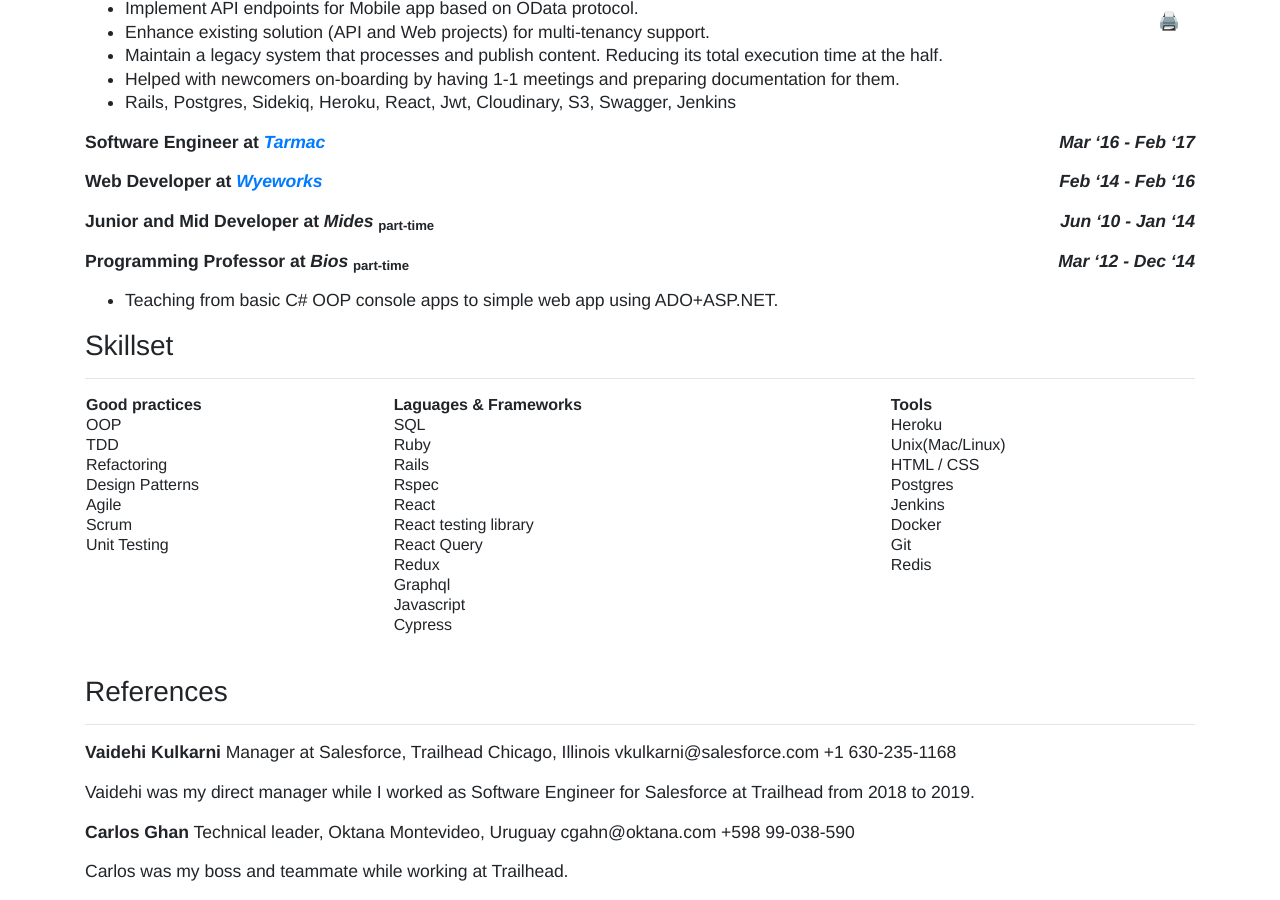
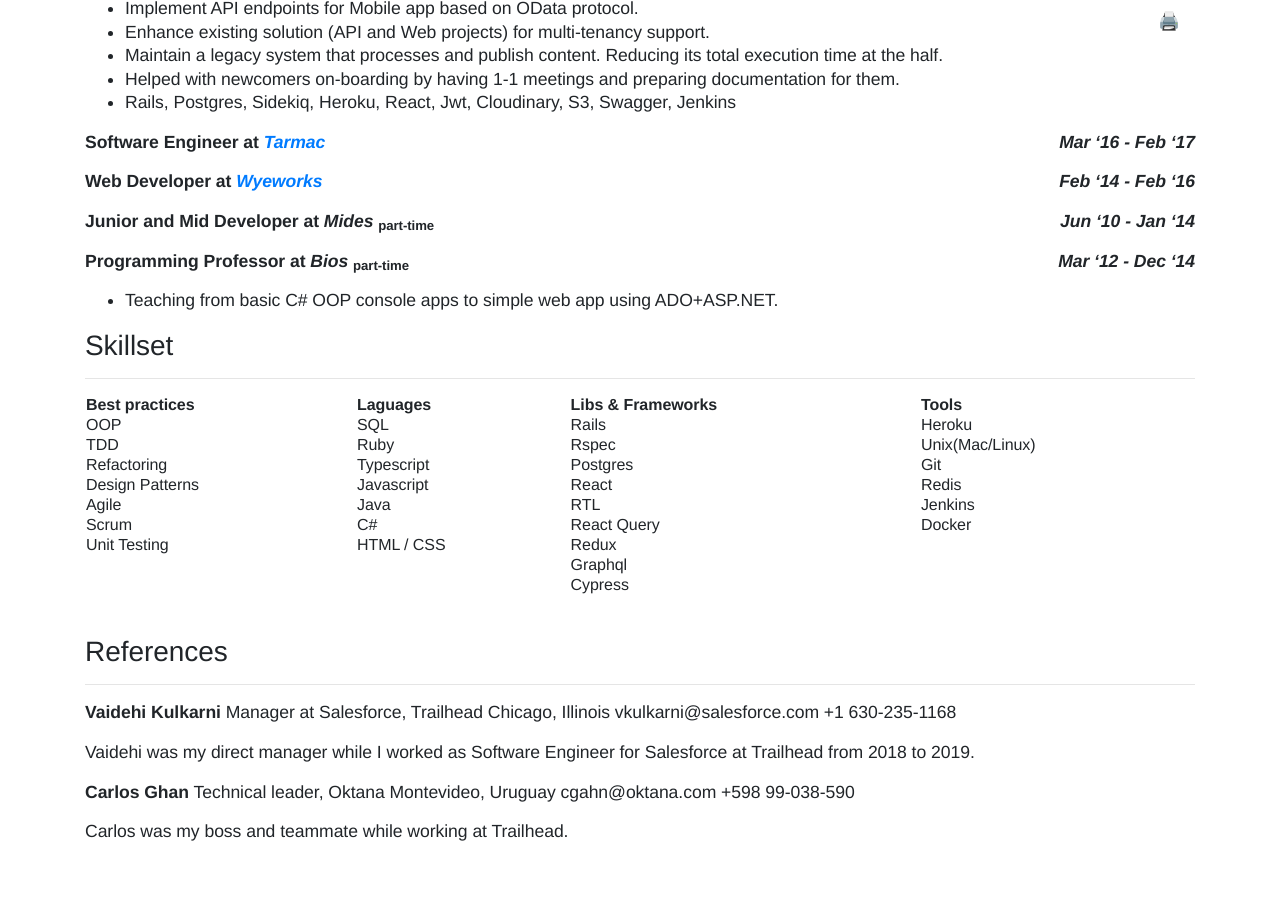
Before and after one commit to delbetu/delbetu.github.io, a Jekyll site: the page built from resume.md, in a window 1280 px wide and 900 px high, scrolled down 1118 px. Built offline with Jekyll 4.4.1, drawn with Linux system fonts in a browser that asks for light colours; emoji names are drawn with the system emoji font; after the commit the page ends 1978 px from its top, so only the background shows below that.

Commit message:
Update resume.md

```diff
--- a/resume.md
+++ b/resume.md
@@ -113,19 +113,17 @@
     }
 </style>
 
-| Good practices                | Laguages & Frameworks         | Tools                            |
-| ----------------------------- | ----------------------------- | -------------------------------- |
-| OOP                           | SQL                           | Heroku                           |
-| TDD                           | Ruby                          | Unix(Mac/Linux)                  |
-| Refactoring                   | Rails                         | HTML / CSS                       |
-| Design Patterns               | Rspec                         | Postgres                         |
-| Agile                         | React                         | Jenkins                          |
-| Scrum                         | React testing library         | Docker                           |
-| Unit Testing                  | React Query                   | Git                              |
-|                               | Redux                         | Redis                            |
-|                               | Graphql                       |                                  |
-|                               | Javascript                    |                                  |
-|                               | Cypress                       |                                  |
+| Best practices    | Laguages     | Libs & Frameworks | Tools                                 |
+| ----------------- | ------------ | ----------------- | ------------------------------------- |
+| OOP               | SQL          | Rails             | Heroku                                |
+| TDD               | Ruby         | Rspec             | Unix(Mac/Linux)                       |
+| Refactoring       | Typescript   | Postgres          | Git                                   |
+| Design Patterns   | Javascript   | React             | Redis                                 |
+| Agile             | Java         | RTL               | Jenkins                               |
+| Scrum             | C#           | React Query       | Docker                                |
+| Unit Testing      | HTML / CSS   | Redux             |                                       |
+|                   |              | Graphql           |                                       |
+|                   |              | Cypress           |                                       |
 
 
 
```
